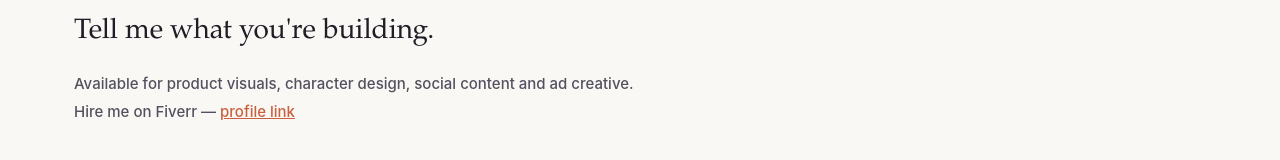
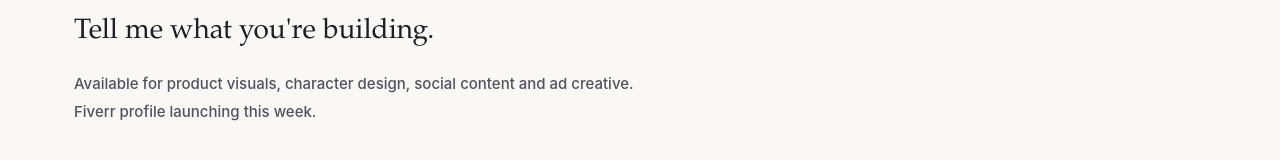
Before and after one commit to RytisTim/RytisTim.github.io, a plain HTML site: page index.html in a window 1280 px wide. Shown: the part 8203-8363 px from the top of the page. Drawn offline with Linux system fonts and the light colour scheme.

Commit message:
Portfolio site update 2026-07-26

```diff
--- a/index.html
+++ b/index.html
@@ -277,7 +277,9 @@ footer{padding:64px 0 84px}
   <p class="cta">Tell me what you're building.</p>
   <p class="contact">
     Available for product visuals, character design, social content and ad creative.<br>
-    Hire me on Fiverr — <a href="#" id="fiverr">profile link</a>
+    <!-- Replace this line with the live Fiverr profile link once the account is published:
+         Hire me on Fiverr — <a href="https://www.fiverr.com/USERNAME">USERNAME</a> -->
+    Fiverr profile launching this week.
   </p>
 </footer>
 </div>
```
